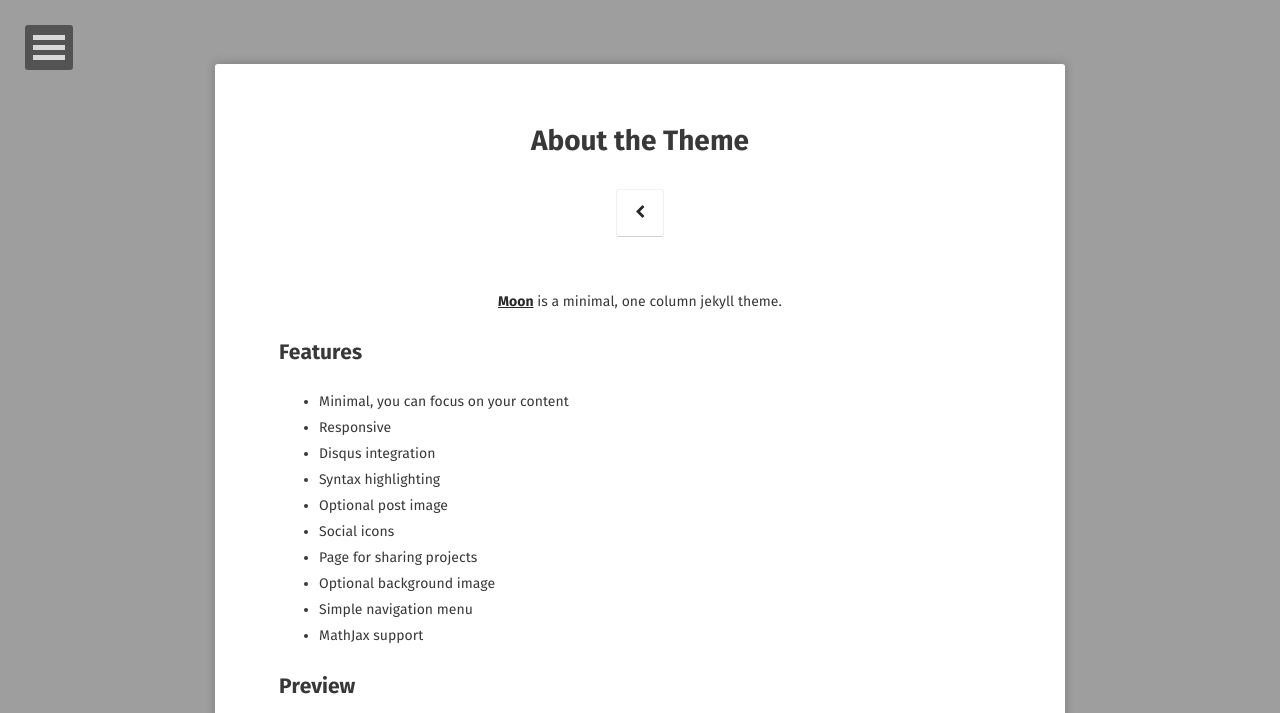
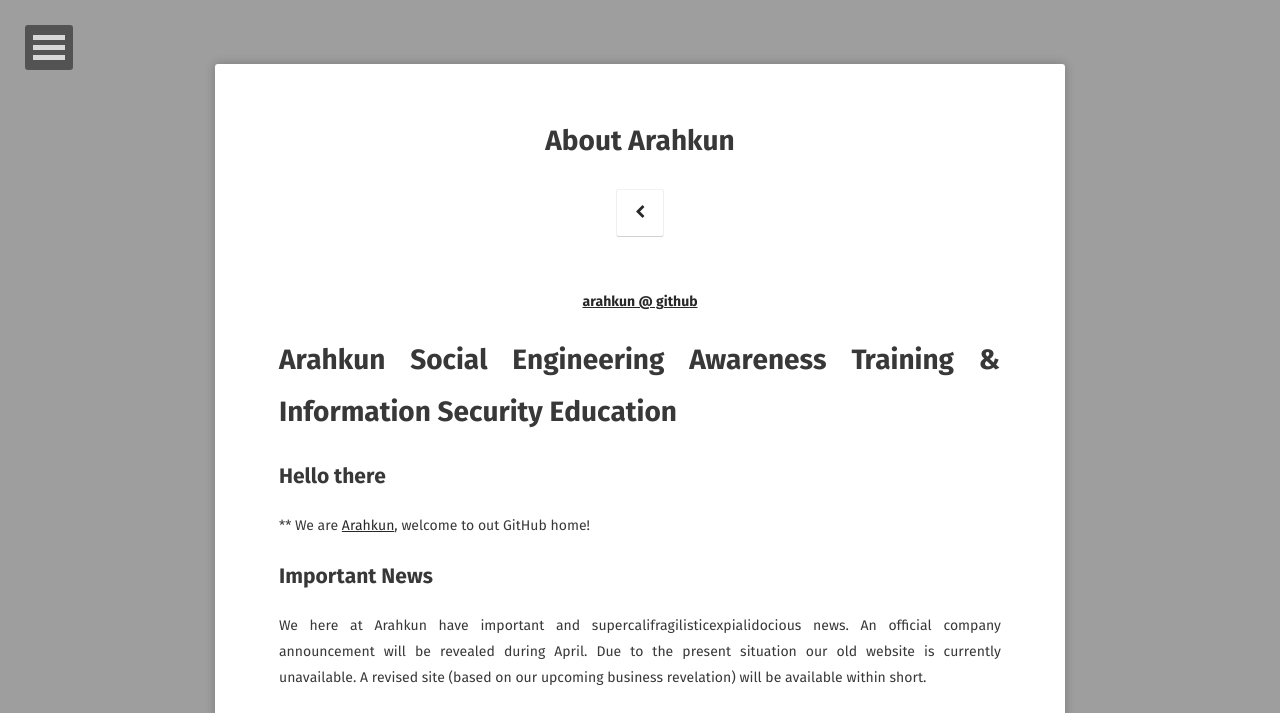
Before and after one commit to arahkun/arahkun.github.io, a Jekyll site: the page built from about/index.md, in a window 1280 px wide. Shown: the top 713 px of the page. Built offline with Jekyll 4.4.1, drawn with Linux system fonts in a browser that asks for light colours; some web fonts are replaced; some of the changed text lies outside the part shown; grey boxes are pictures that could not be loaded.

Commit message:
Update index.md

```diff
--- a/about/index.md
+++ b/about/index.md
@@ -1,37 +1,26 @@
 ---
 layout: page
-title: About the Theme
-tags: [about, Jekyll, theme, moon]
+title: About Arahkun
+tags: [About Arahkun]
 date: 2016-03-21
 comments: false
 ---
 
-<center><a href="http://taylantatli.github.io/Moon"><b>Moon</b></a> is a minimal, one column jekyll theme.</center>
+<center><a href="https://arahkun.github.io/"><b>arahkun @ github</b></a></center>
 
-## Features
-* Minimal, you can focus on your content
-* Responsive
-* Disqus integration
-* Syntax highlighting
-* Optional post image
-* Social icons
-* Page for sharing projects
-* Optional background image
-* Simple navigation menu
-* MathJax support
 
-## Preview
+# Arahkun Social Engineering Awareness Training & Information Security Education
 
-{% capture images %}
-    https://cloud.githubusercontent.com/assets/754514/14509720/61c61058-01d6-11e6-93ab-0918515ecd56.png
-    https://cloud.githubusercontent.com/assets/754514/14509716/61ac6c8e-01d6-11e6-879f-8308883de790.png
-{% endcapture %}
-{% include gallery images=images caption="Screenshots of Moon Theme" cols=2 %}
+## Hello there
+** We are [Arahkun](http://arahkun.com), welcome to out GitHub home!
 
-See a [live version of Moon](http://taylantatli.github.io/Moon) hosted on GitHub.
+## Important News
+We here at Arahkun have important and supercalifragilisticexpialidocious news.
+An official company announcement will be revealed during April.
+Due to the present situation our old website is currently unavailable.
+A revised site (based on our upcoming business revelation) will be available within short.
 
-## Getting Started
+## For now
 
-To learn how to install and use this theme check out the [Setup Guide](http://taylantatli.me/Moon/moon-theme/) for more information.
-
-[Install Moon](https://github.com/TaylanTatli/Moon){: .btn}
+![Twitter](http://www.freeiconspng.com/uploads/twitter-icon--pretty-social-media-iconset--custom-icon-design-29.png)
+Follow us on [Tiwtter](https://twitter.com/arahkun).
```
